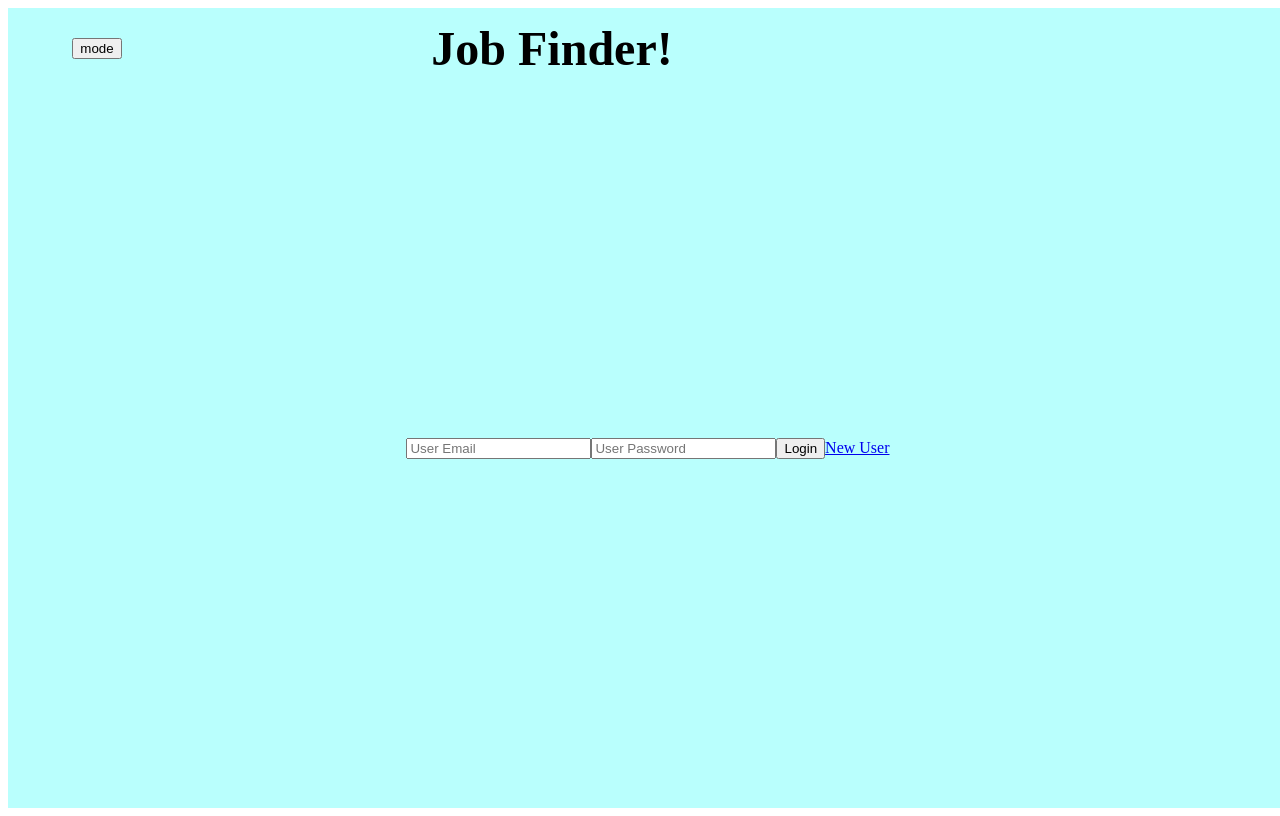
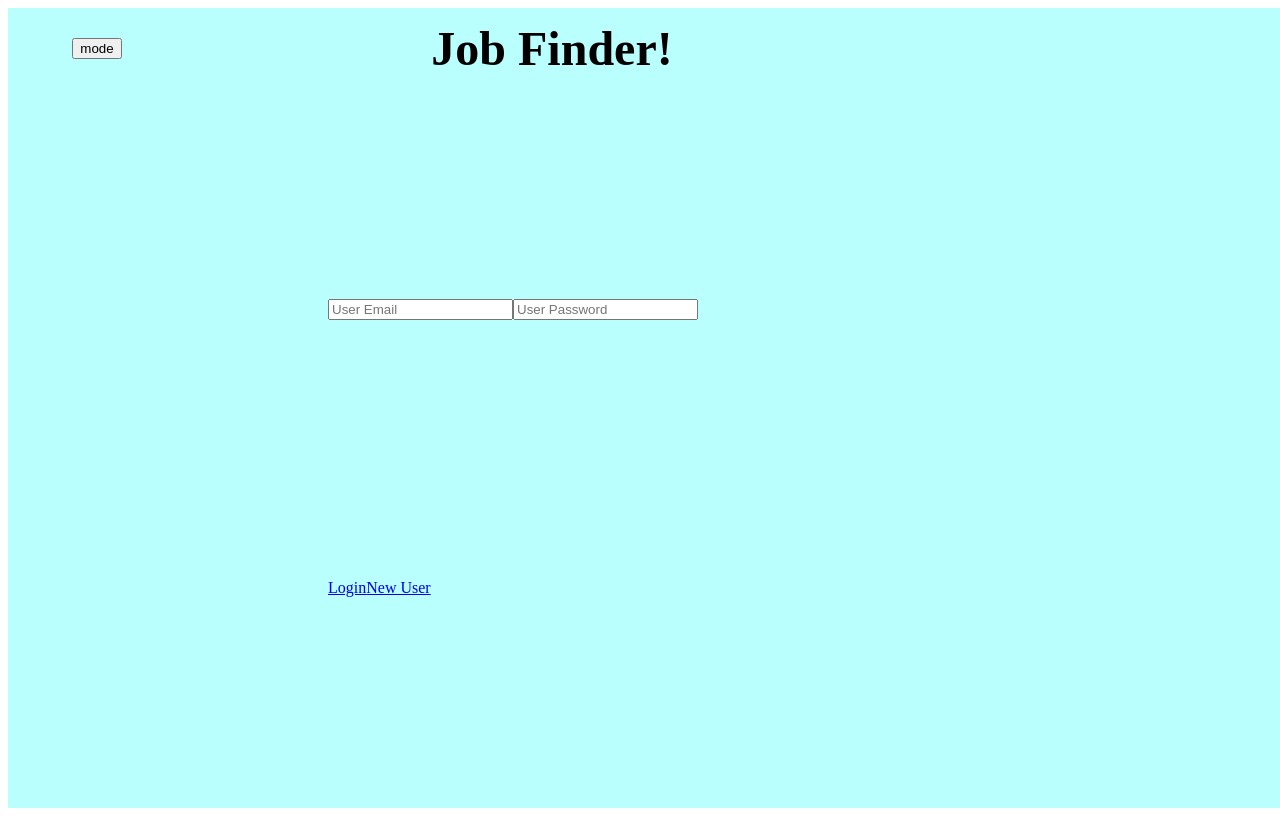
Before and after one commit to Mod4JobFinder/FrontEnd, a React (Create React App) app: page / in a window 1280 px wide. Built offline with nearby package versions, Linux system fonts and the light colour scheme.

Commit message:
Update to Cypress testing and data-cy tags.

```diff
--- a/src/components/JobsView/JobsView.js
+++ b/src/components/JobsView/JobsView.js
@@ -5,7 +5,9 @@ import {ThemeContext} from '../../Context/ThemeContext';
 function JobsView() {
   const { color } = useContext(ThemeContext)
   return (
-    <p>Test 2</p>
+    <section className='jobViewLayout' data-cy='jobViewLayout'>
+      <p>Test 2</p>
+    </section>
   );
 }
 
--- a/src/components/LoginForm/LoginForm.css
+++ b/src/components/LoginForm/LoginForm.css
@@ -5,6 +5,16 @@
   height: 90vh;
   width: 100vw;
 }
+
+.loginFormLayout {
+
+}
+
+.loginForm {
+  height: 35vh;
+  width: 50vw;
+}
+
 
 /* Utility classes */
 .light {
--- a/src/components/LoginForm/LoginForm.js
+++ b/src/components/LoginForm/LoginForm.js
@@ -21,8 +21,10 @@ function LoginForm() {
 
   return (
     <section className='mainLayout'>
-      <article className='login' data-cy='login'>
+      <div className='loginFormLayout'>
+        <article className='loginForm' data-cy='loginForm'>
           <input
+            data-cy='email'
             className='login-input'
             name='email'
             value={email}
@@ -32,6 +34,7 @@ function LoginForm() {
             placeholder='User Email'
           />
           <input
+            data-cy='password'
             className='login-input'
             name='password'
             value={password}
@@ -42,9 +45,10 @@ function LoginForm() {
           />
         </article>
         <article className='submitBox'>
-        <button>Login</button>
-        <Link to={'/NewUser'}>New User</Link>
+          <Link to={'/JobsView'} className='loginButton' data-cy='loginButton'>Login</Link>
+          <Link to={'/NewUser'} className='newUserButton' data-cy='newUserButton'>New User</Link>
         </article>
+      </div>
     </section>
   )
 }
--- a/src/components/NewUserForm/NewUserForm.js
+++ b/src/components/NewUserForm/NewUserForm.js
@@ -64,9 +64,10 @@ function NewUserForm() {
   // }
 
   return(
-    <section className='mainLayout'>
+    <section className='newUserFormLayout' data-cy='newUserFormLayout'>
         <article className='newUser'>
           <input
+            data-cy='firstName'
             className='firstName'
             name='firstName'
             value={firstName}
@@ -76,6 +77,7 @@ function NewUserForm() {
             placeholder='First Name'
           />
           <input
+            data-cy='lastName'
             className='lastName'
             name='lastName'
             value={lastName}
@@ -85,6 +87,7 @@ function NewUserForm() {
             placeholder='Last Name'
           />
           <input
+            data-cy='city'
             className='city'
             name='city'
             value={city}
@@ -94,6 +97,7 @@ function NewUserForm() {
             placeholder='City'
           />
           <input
+            data-cy='state'
             className='state'
             name='state'
             value={state}
@@ -103,6 +107,7 @@ function NewUserForm() {
             placeholder='State'
           />
           <input
+            data-cy='zipcode'
             className='zipcode'
             name='zipcode'
             value={zipcode}
@@ -112,6 +117,7 @@ function NewUserForm() {
             placeholder='Zipcode'
           />
           <input
+            data-cy='email'
             className='email'
             name='email'
             value={email}
@@ -121,6 +127,7 @@ function NewUserForm() {
             placeholder='Email'
           />
           <input
+            data-cy='password'
             className='password'
             name='password'
             value={password}
@@ -130,6 +137,7 @@ function NewUserForm() {
             placeholder='Password'
           />
           <input
+            data-cy='passwordConfirmation'
             className='passwordConfirmation'
             name='passwordConfirmation'
             value={passwordConfirmation}
@@ -141,7 +149,7 @@ function NewUserForm() {
         </article>
         <article className='submitBox'>
           <Link to={'/'}>Back To Login</Link>
-          <button onClick={() => handleSubmitNew()}>Submit New User</button>
+          <Link to={'/JobsView'} onClick={() => handleSubmitNew()} className='newUserSub' data-cy='newUserSub'>Submit New User</Link>
         </article>
     </section>
   )
```
Also changed, not shown: 1 other file (tests, documents, lock files or other folders). Lines whose indentation alone changed are shown as unchanged.
